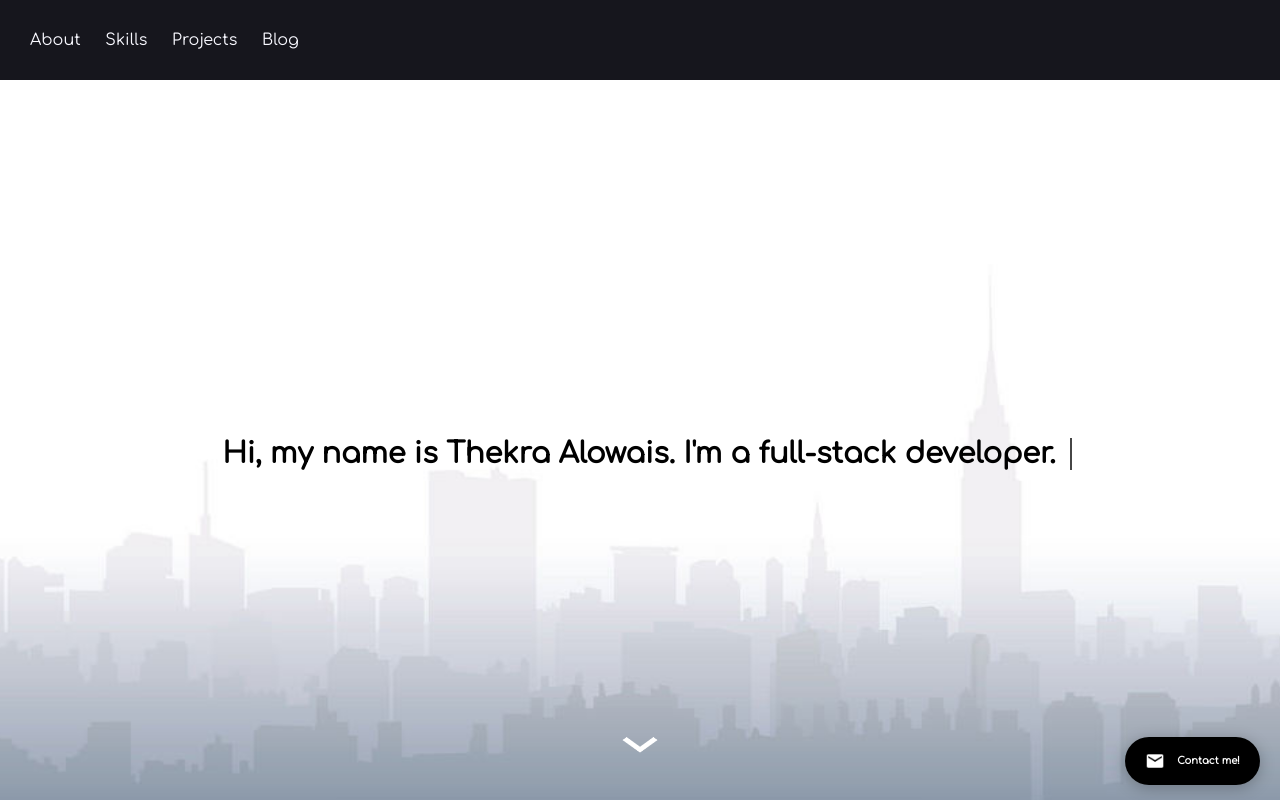
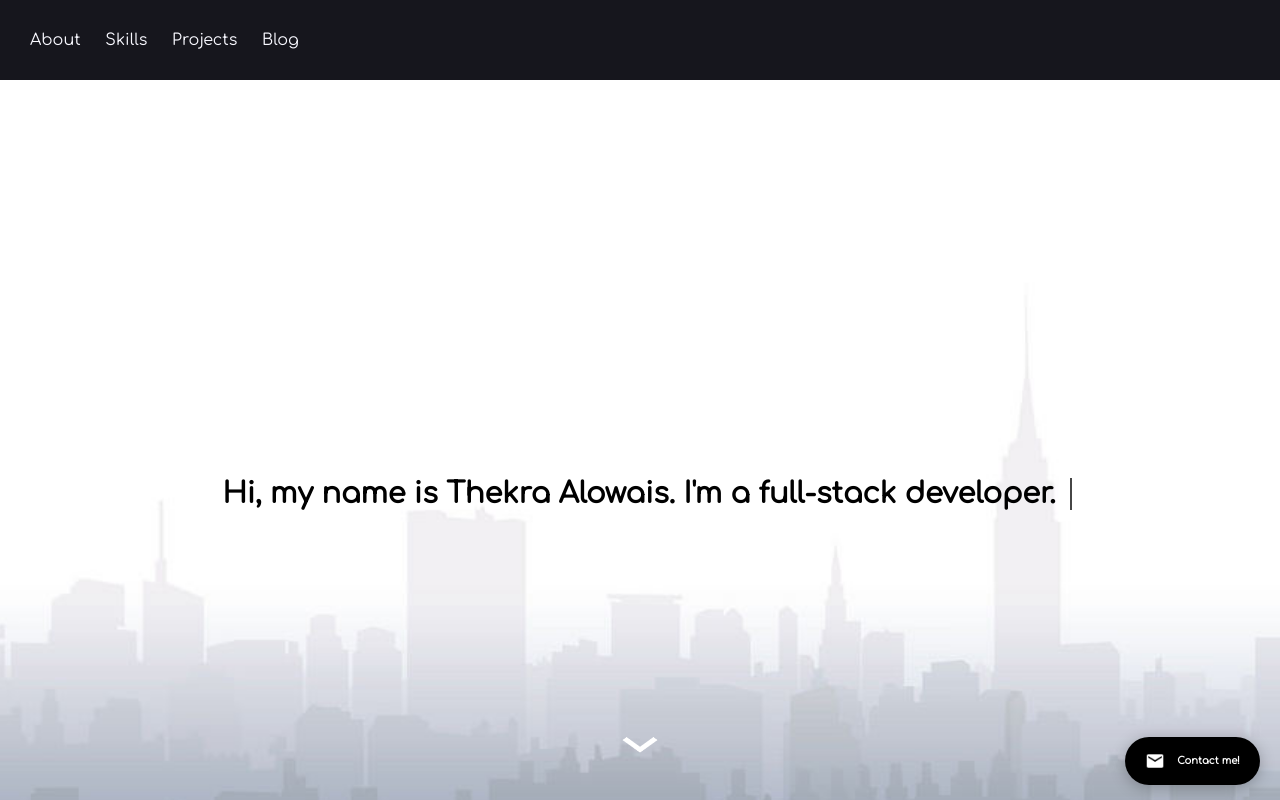
Before and after one commit to Thekraalowais/portfolio, a plain HTML site: page index.html in a window 1280 px wide. Shown: the top 800 px of the page. Drawn offline with nearby package versions, Linux system fonts and the light colour scheme.

Commit message:
update style

```diff
--- a/style.css
+++ b/style.css
@@ -38,7 +38,7 @@ a {
   justify-content: center;
   align-items: center;
   text-align: center;
-  height: 780px;
+  height: 860px;
 }
 section {
   width: 100%;
```
